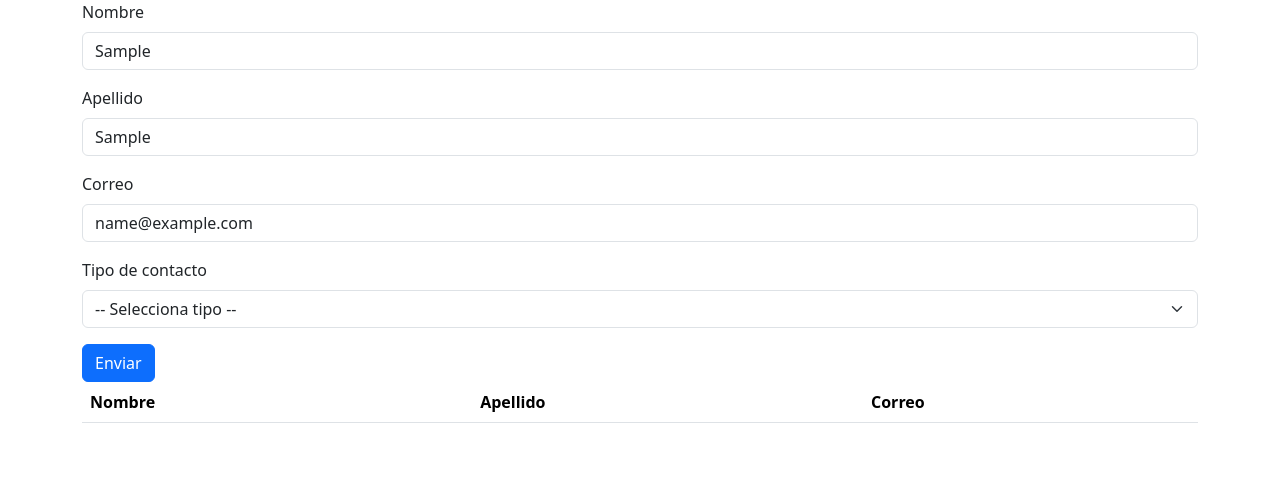
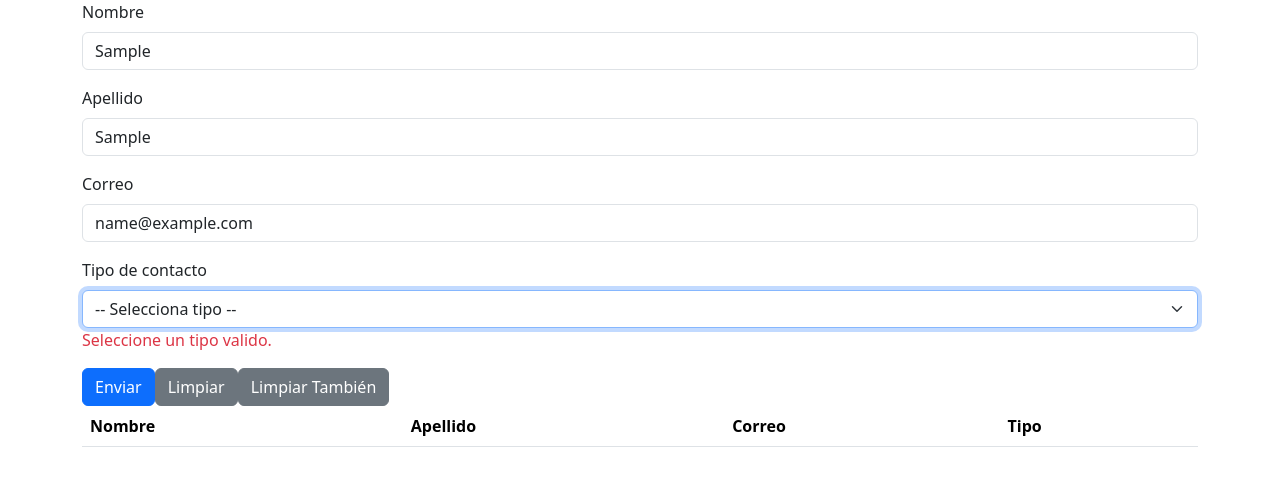
Before and after one commit to manuelparra/ultimate-react, a React (Vite) app in the folder 06-Proyecto-CMS/CMS-Nicolas/: page / in a window 1280 px wide. Both pictures are taken after typing "Sample", "Sample", "name@example.com" into the empty fields and a click on the button "Enviar". Shown: the top 486 px of the page. Built offline with nearby package versions, Linux system fonts and the light colour scheme.

Commit message:
CMS - Nicolas / 12 - Limpiar Formulario

```diff
--- a/06-Proyecto-CMS/CMS-Nicolas/package.json
+++ b/06-Proyecto-CMS/CMS-Nicolas/package.json
@@ -11,6 +11,7 @@
   },
   "dependencies": {
     "@hookform/resolvers": "^3.9.0",
+    "@popperjs/core": "^2.11.8",
     "bootstrap": "5.3.3",
     "react": "^18.3.1",
     "react-dom": "^18.3.1",
--- a/06-Proyecto-CMS/CMS-Nicolas/src/components/Button.tsx
+++ b/06-Proyecto-CMS/CMS-Nicolas/src/components/Button.tsx
@@ -1,14 +1,26 @@
-import { ReactNode } from "react";
+import { ReactNode, MouseEvent } from "react";
 
 type variant = "primary" | "secondary" | "warning";
+type buttonType = "button" | "submit" | "reset";
 
 type Props = {
   children: ReactNode;
   variant?: variant;
+  onClick?: (e: MouseEvent<HTMLButtonElement>) => void;
+  type?: buttonType;
 };
 
-function Button({ children, variant = "primary" }: Props) {
-  return <button className={`btn btn-${variant}`}>{children}</button>;
+function Button({
+  children,
+  type = "button",
+  variant = "primary",
+  onClick,
+}: Props) {
+  return (
+    <button type={type} onClick={onClick} className={`btn btn-${variant}`}>
+      {children}
+    </button>
+  );
 }
 
 export default Button;
--- a/06-Proyecto-CMS/CMS-Nicolas/src/components/ContactForm.tsx
+++ b/06-Proyecto-CMS/CMS-Nicolas/src/components/ContactForm.tsx
@@ -23,11 +23,18 @@ function ContactForm({ onSubmit }: Props) {
           Correo
         </Input>
         <Select
+          name="type"
           label="Tipo de contacto"
           defaultMessage="-- Selecciona tipo --"
           options={contactTypeOptions}
         />
-        <Button>Enviar</Button>
+        <Button type="submit">Enviar</Button>
+        <Button onClick={() => methods.reset()} variant="secondary">
+          Limpiar
+        </Button>
+        <Button type="reset" variant="secondary">
+          Limpiar También
+        </Button>
       </form>
     </FormProvider>
   );
--- a/06-Proyecto-CMS/CMS-Nicolas/src/components/ContactsTable.tsx
+++ b/06-Proyecto-CMS/CMS-Nicolas/src/components/ContactsTable.tsx
@@ -13,6 +13,7 @@ function ContactsTable({ contacts, onClick }: Props) {
           <th>Nombre</th>
           <th>Apellido</th>
           <th>Correo</th>
+          <th>Tipo</th>
         </tr>
       </thead>
       <tbody>
@@ -25,6 +26,7 @@ function ContactsTable({ contacts, onClick }: Props) {
             <td>{contact.name}</td>
             <td>{contact.lastname}</td>
             <td>{contact.email}</td>
+            <td>{contact.type}</td>
           </tr>
         ))}
       </tbody>
--- a/06-Proyecto-CMS/CMS-Nicolas/src/components/Select.tsx
+++ b/06-Proyecto-CMS/CMS-Nicolas/src/components/Select.tsx
@@ -1,14 +1,23 @@
+import { useFormContext } from "react-hook-form";
+
 type Props = {
   options: readonly string[];
   defaultMessage: string;
   label: string;
+  name: string;
 };
 
-function Select({ options, defaultMessage, label }: Props) {
+function Select({ options, defaultMessage, label, name }: Props) {
+  const { register, formState, getFieldState } = useFormContext();
+  const { error } = getFieldState(name, formState);
   return (
     <div className="mb-3">
       <label className="form-label">{label}</label>
-      <select className="form-select" aria-label="Default select example">
+      <select
+        {...register(name)}
+        className="form-select"
+        aria-label="Default select example"
+      >
         <option>{defaultMessage}</option>
         {options.map((option) => (
           <option key={option} value={option}>
@@ -16,6 +25,7 @@ function Select({ options, defaultMessage, label }: Props) {
           </option>
         ))}
       </select>
+      {error?.message && <div className="text-danger">{error?.message}</div>}
     </div>
   );
 }
--- a/06-Proyecto-CMS/CMS-Nicolas/src/schemas/Contact.tsx
+++ b/06-Proyecto-CMS/CMS-Nicolas/src/schemas/Contact.tsx
@@ -10,17 +10,19 @@ export const contactTypeOptions = [
 export const contactSchema = z.object({
   name: z
     .string()
-    .min(1, { message: "Nombre requerido" })
+    .min(1, { message: "Nombre requerido." })
     .min(3, { message: "Longitud mínima 3." }),
   lastname: z
     .string()
-    .min(1, { message: "Apellido requerido" })
+    .min(1, { message: "Apellido requerido." })
     .min(3, { message: "Longitud mínima 3." }),
   email: z
     .string()
-    .min(1, { message: "Correo requerido" })
+    .min(1, { message: "Correo requerido." })
     .email("Correo inválido"),
-  type: z.enum(contactTypeOptions),
+  type: z.enum(contactTypeOptions, {
+    errorMap: () => ({ message: "Seleccione un tipo valido." }),
+  }),
 });
 
 export type Contact = z.infer<typeof contactSchema> & { id: string };
```
Also changed, not shown: 1 other file (tests, documents, lock files or other folders).
